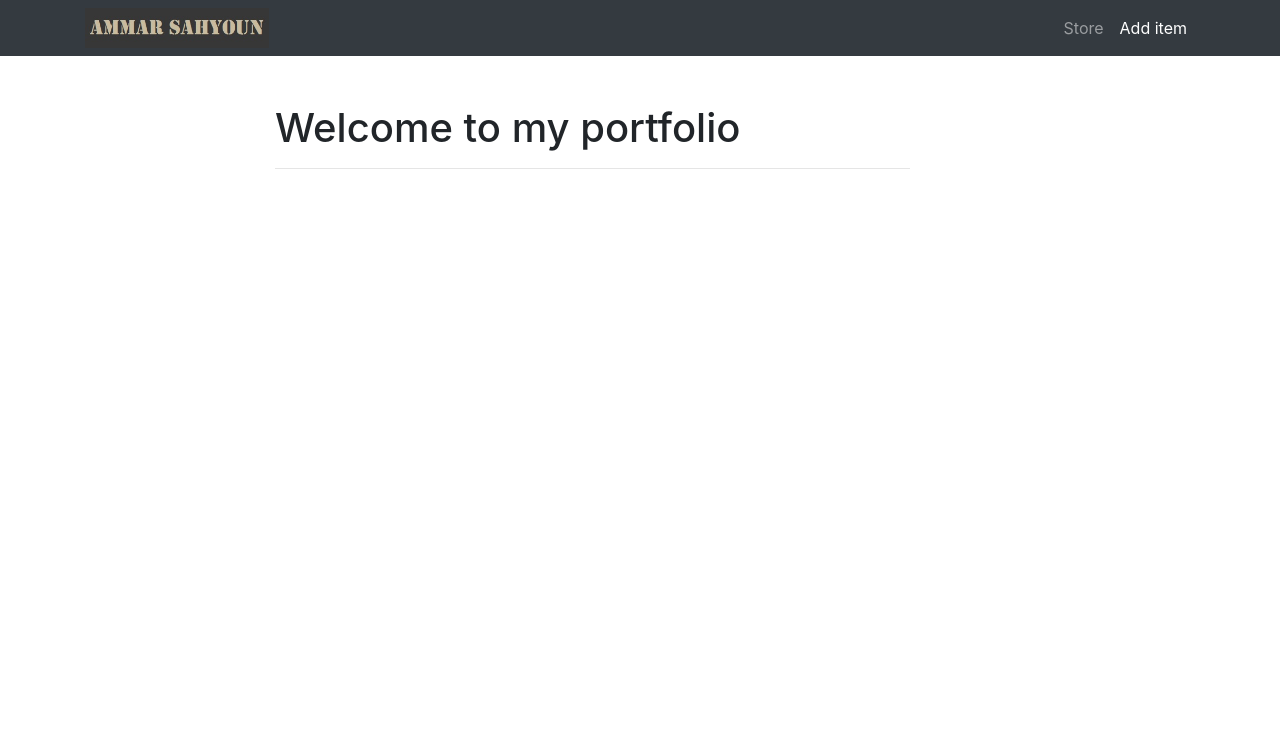
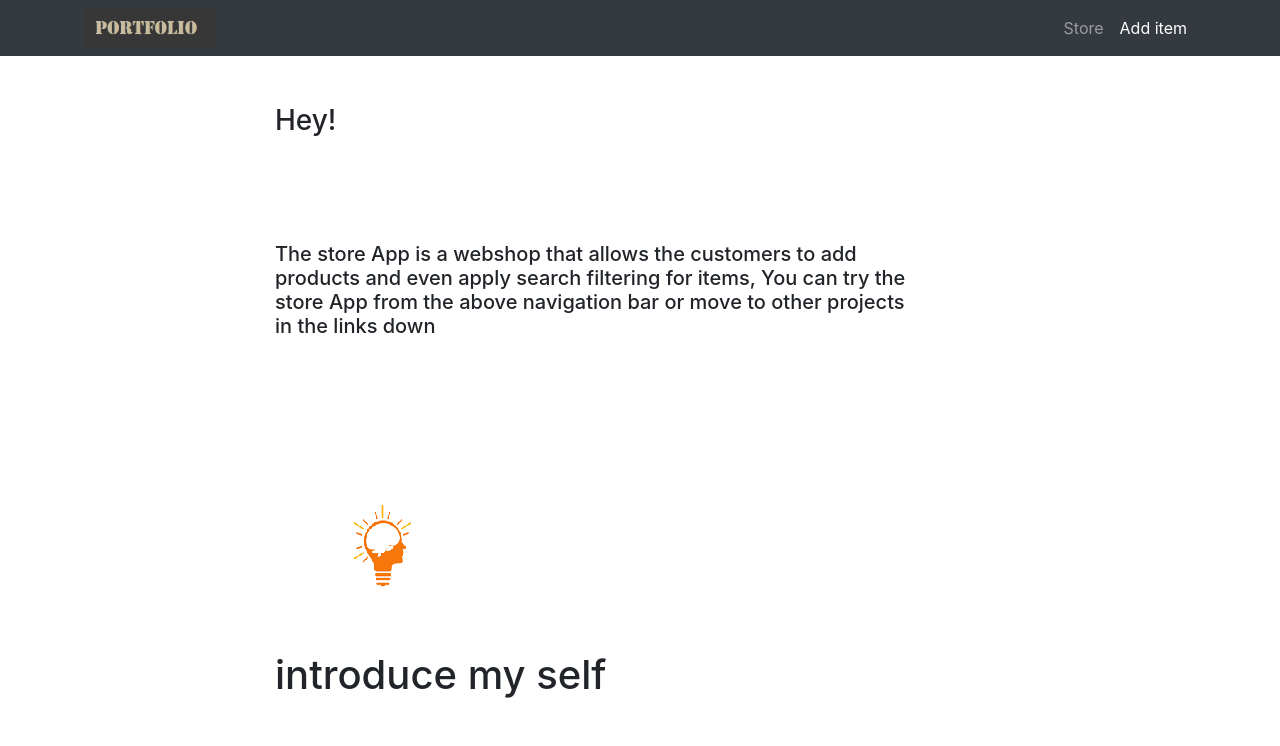
Before and after one commit to AmmarSahyoun/Flask_WebShop, a Flask app: page / in a window 1280 px wide. Shown: the top 746 px of the page. Run offline with Flask 2, Linux system fonts and the light colour scheme; parts of the project's set-up code (start-up, migrations or seed data) failed here and were passed over; some libraries are stand-ins or nearby versions.

Commit message:
add style

```diff
--- a/templates/portfolio.html
+++ b/templates/portfolio.html
@@ -5,11 +5,31 @@
 
 {% block content %}
 <div class="row">
-  <div class="col-lg-7 offset-lg-2 my-5">
-    <h1>Welcome to my portfolio</h1><hr>
+    <div class="col-lg-7 offset-lg-2 my-5">
+        <h3> Hey! </h3>
+        </div>
 
-  </div>
-</div>
+    <div class="col-lg-7 offset-lg-2 my-5">
+        <h5 class="cust-my-name animate__zoomIn animate__animated">The store App is a webshop that
+            allows the customers to add products and even apply search filtering for items,
+            You can try the store App from the above navigation bar or move to other projects in the links down </h5></div>
+
+
+    <div class="col-lg-7 offset-lg-2 my-5">
+        <div class="container" id="introduce">
+        <img src="{{ url_for('static', filename='images/introduce.png') }}" height="40px" , class="img-fluid">
+        <div class="row cust-introduce-row">
+
+                <h1 class="mb-5 line-after line-before cust-inroduction-heading ">introduce my self</h1>
+
+            </div>
+        </div>
+    </div>
+    </div>
+    </div>
+
+
+
 {% endblock %}
 {% block javascript %}
 <script src="{{ url_for('static', filename='js/subcategory.js') }}">
```
Also changed, not shown: static/images/introduce.png (added), static/images/logo.jpg.
